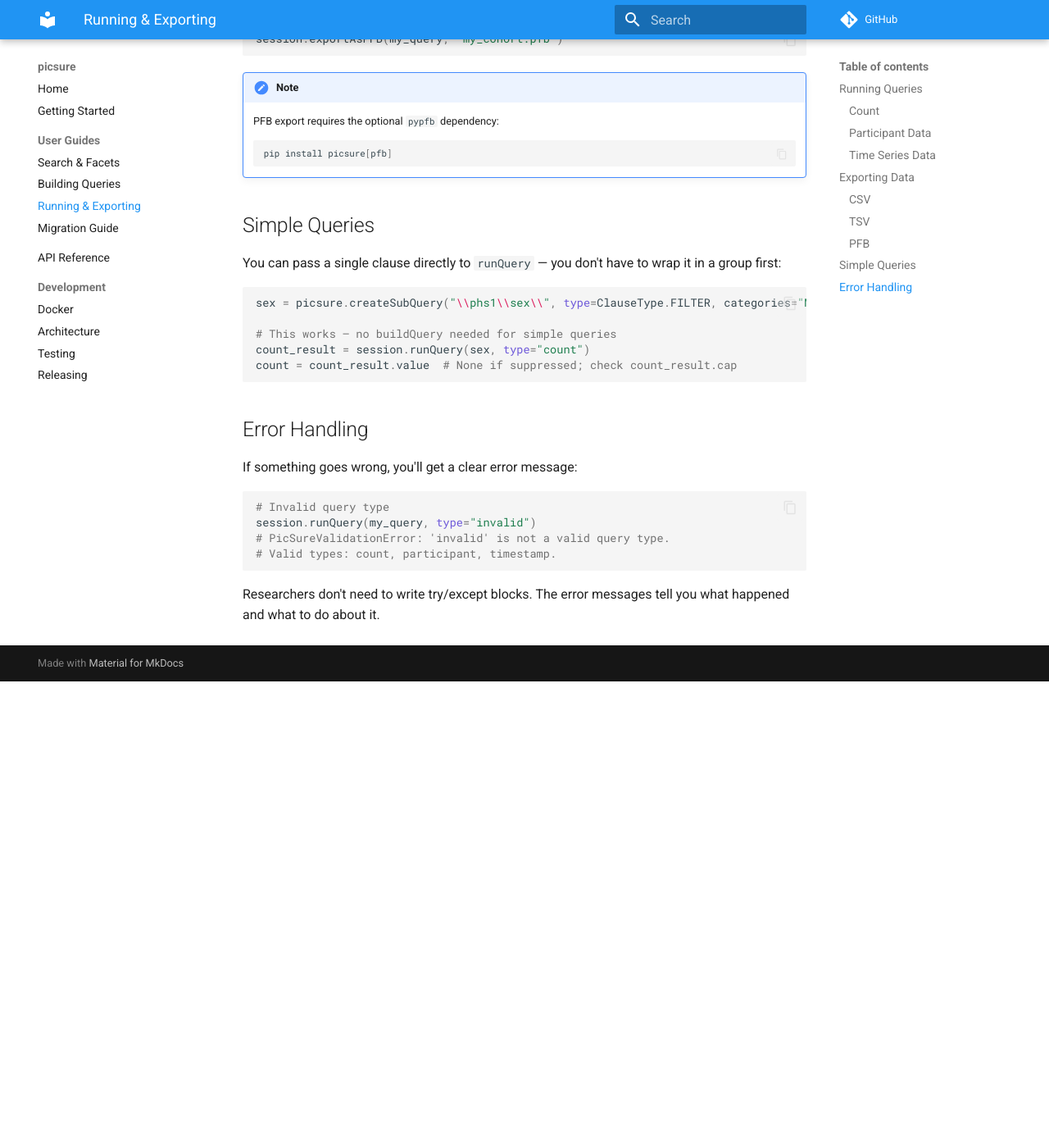
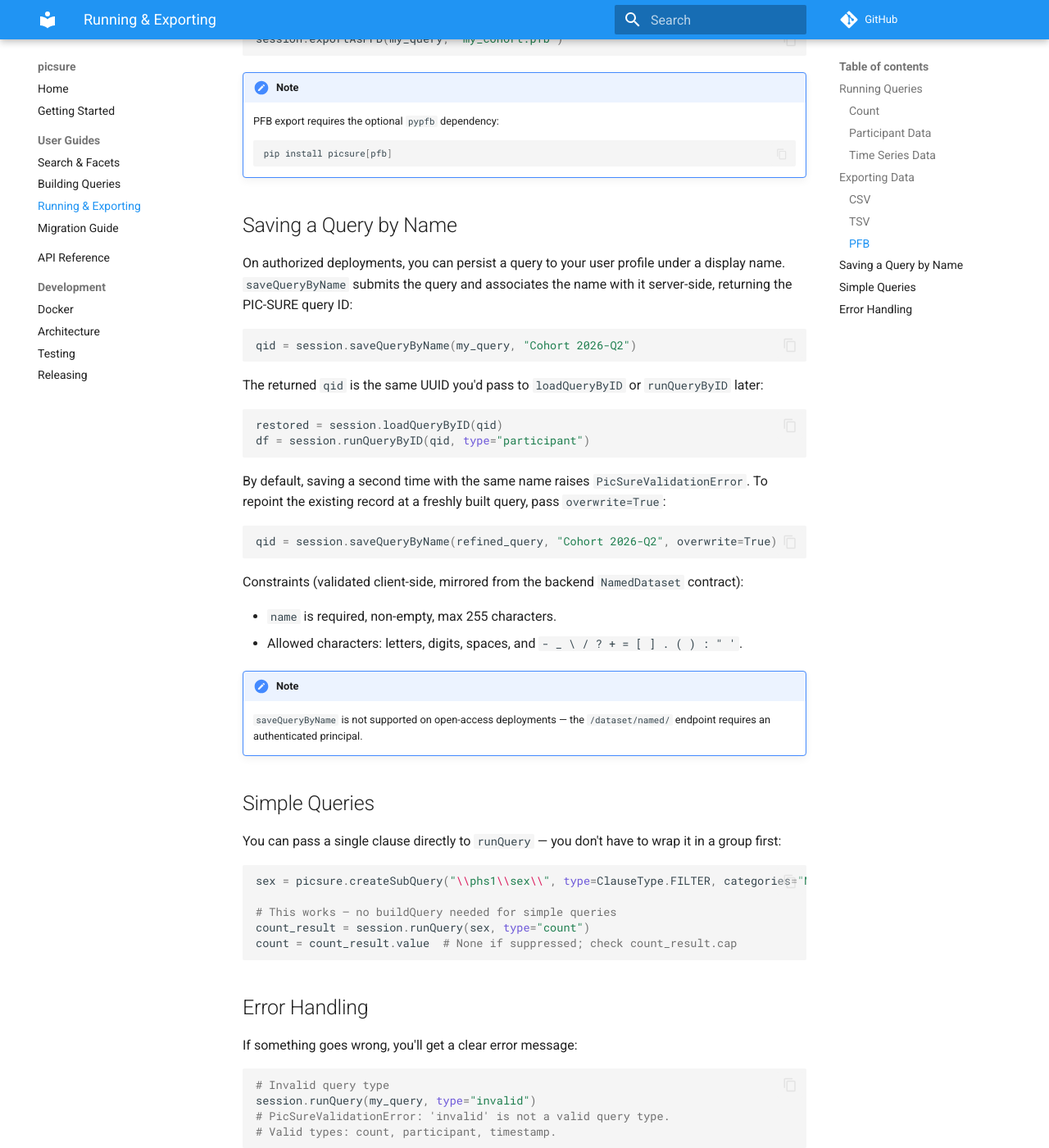
Before and after one commit to hms-dbmi/pic-sure-python-adapter-hpds, an MkDocs documentation site: the page built from docs/guides/running-and-exporting.md, in a window 1280 px wide and 1400 px high, scrolled down 1471 px. Shown: the whole window at 82% size. Built offline with MkDocs 1.6.1 and Material for MkDocs 9.7.7, drawn with Linux system fonts in a browser that asks for light colours; comment, search, counter and statistics services are not loaded; before the commit the page ends 2302 px from its top, so only the background shows below that.

Commit message:
docs: add query editing and saving examples, update API reference
- Introduced `removeSubQuery`, `replaceClause`, and `saveQueryByName` usage examples in guides and tutorials.
- Added references to new methods in API documentation and changelogs.
- Expanded the numbered notebook tutorial series (`8_Remove_and_Replace_Query_Functions.ipynb` and `9_Save_Query_By_Name.ipynb`) to cover query manipulation and persistence.
- Updated `architecture.md` to describe new query-related modules and functions.

````diff
--- a/docs/guides/running-and-exporting.md
+++ b/docs/guides/running-and-exporting.md
@@ -74,6 +74,43 @@ session.exportAsPFB(my_query, "my_cohort.pfb")
     pip install picsure[pfb]
     ```
 
+## Saving a Query by Name
+
+On authorized deployments, you can persist a query to your user
+profile under a display name. `saveQueryByName` submits the query and
+associates the name with it server-side, returning the PIC-SURE query
+ID:
+
+```python
+qid = session.saveQueryByName(my_query, "Cohort 2026-Q2")
+```
+
+The returned `qid` is the same UUID you'd pass to `loadQueryByID` or
+`runQueryByID` later:
+
+```python
+restored = session.loadQueryByID(qid)
+df = session.runQueryByID(qid, type="participant")
+```
+
+By default, saving a second time with the same name raises
+`PicSureValidationError`. To repoint the existing record at a freshly
+built query, pass `overwrite=True`:
+
+```python
+qid = session.saveQueryByName(refined_query, "Cohort 2026-Q2", overwrite=True)
+```
+
+Constraints (validated client-side, mirrored from the backend
+`NamedDataset` contract):
+
+- `name` is required, non-empty, max 255 characters.
+- Allowed characters: letters, digits, spaces, and ``- _ \ / ? + = [ ] . ( ) : " '``.
+
+!!! note
+    `saveQueryByName` is not supported on open-access deployments —
+    the `/dataset/named/` endpoint requires an authenticated principal.
+
 ## Simple Queries
 
 You can pass a single clause directly to `runQuery` — you don't have
````
Also changed, not shown: CHANGELOG.md (+4 -0 lines), docs/development/architecture.md (+4 -2 lines), docs/guides/building-queries.md (+28 -0 lines), docs/reference/api.md (+5 -0 lines), notebooks/README.md (+23 -0 lines), 1 other file.
